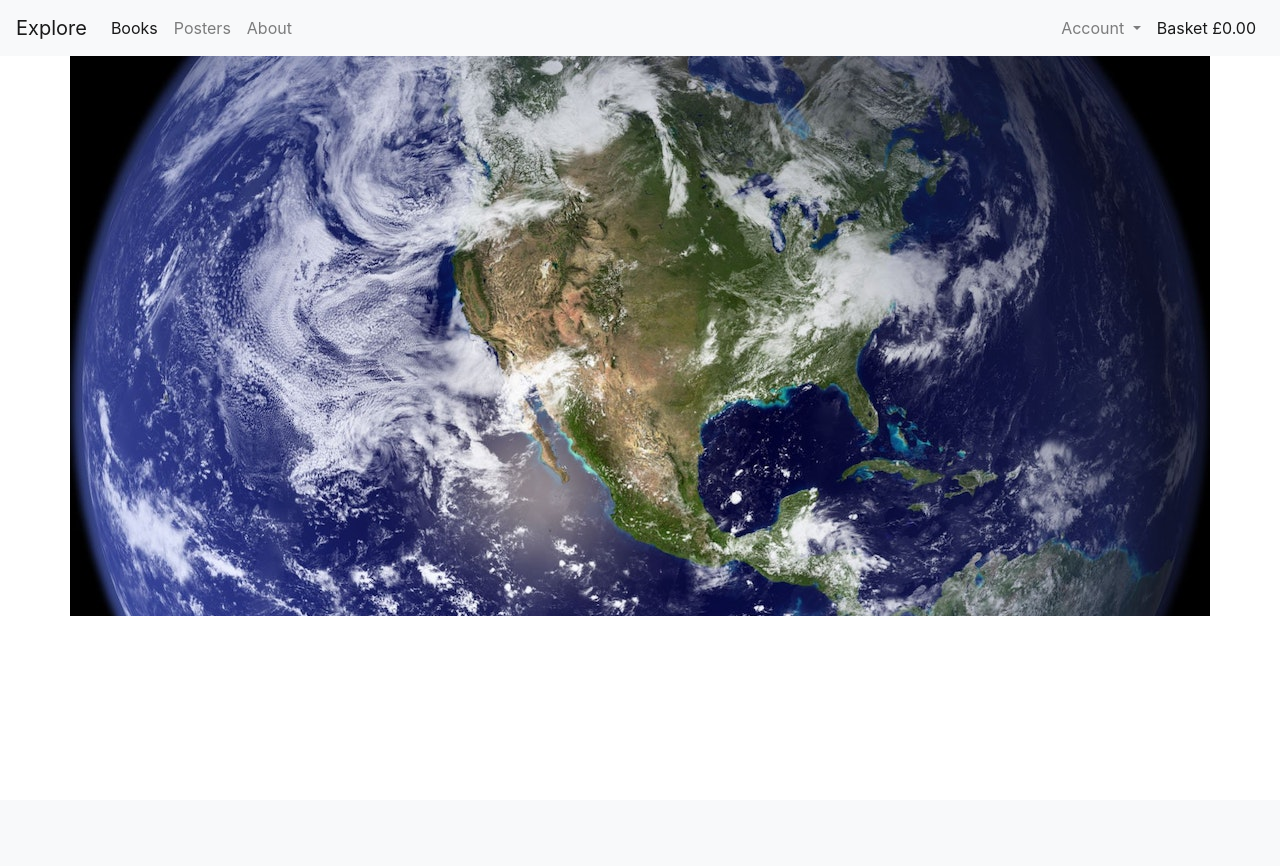
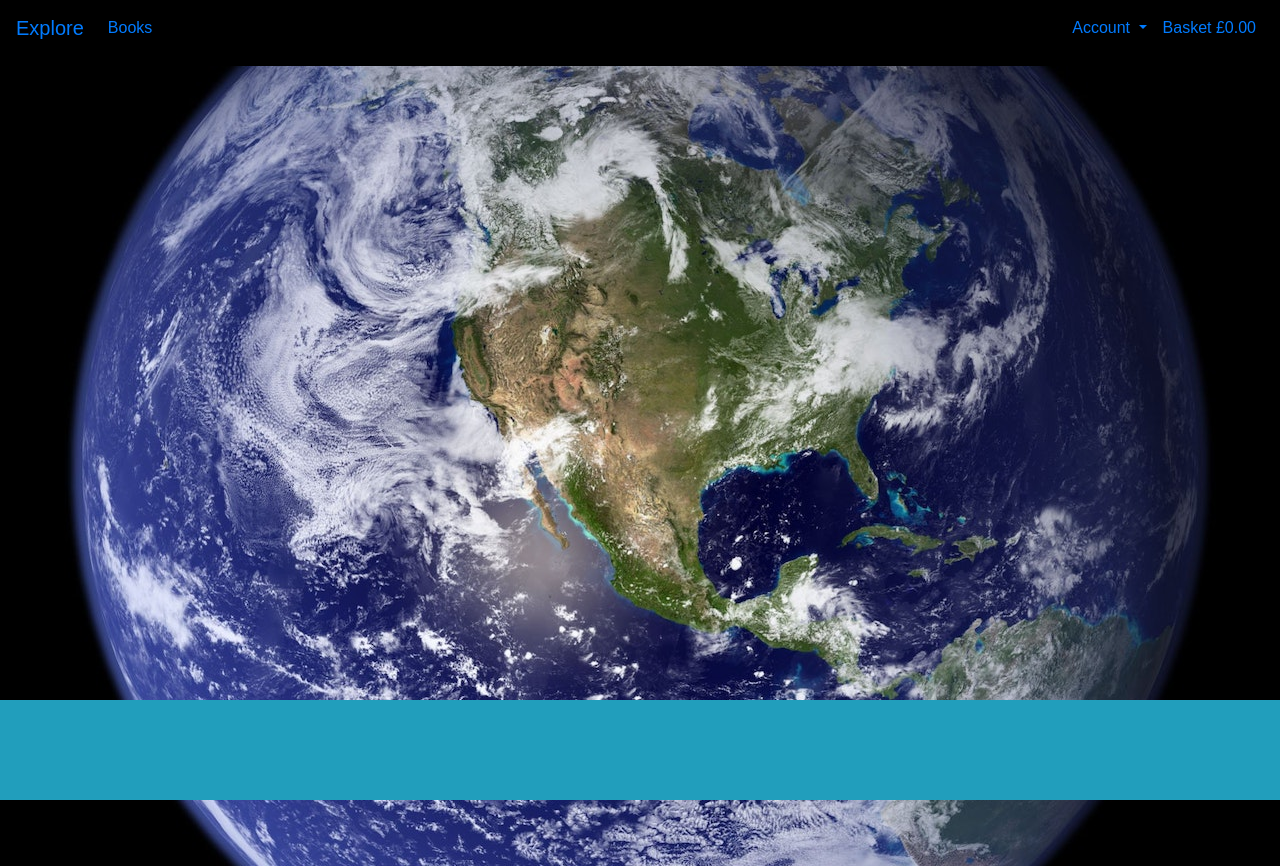
Before and after one commit to RadheyaM/explore, a Django app: page / in a window 1280 px wide. Before the commit the page ends 616 px from the top, so only its background shows below. Run offline with Django 3.2, Linux system fonts and the light colour scheme; some libraries are stand-ins or nearby versions.

Commit message:
Add some styling and structure to the site

```diff
--- a/basket/templates/basket/basket.html
+++ b/basket/templates/basket/basket.html
@@ -34,9 +34,9 @@
                 <p><small>Delivery: £{{ delivery }}</small></p>
                 <p><strong>Grand Total: £{{ grand_total }}</strong></p>
                 <a href="{% url 'books' %}" class="btn btn-outline-dark rounded-0 mt-5">
-                    <i class="fas fa-chevron-left"></i>&nbsp;Keep Browsing
+                    <i class="fas fa-chevron-left"></i>&nbsp;Keep Browsing</i>
                 </a>
             </div>
         </div>
-    </scetion>
+    </section>
 {% endblock %}
--- a/home/templates/home/index.html
+++ b/home/templates/home/index.html
@@ -2,7 +2,8 @@
 {% load static %}
 
 {% block content %}
-<section class="container hero-section hero-image">
-
+<section class="hero-section">
+    <div class="hero-image">
+    </div>
 </section>
 {% endblock %}
--- a/static/css/base.css
+++ b/static/css/base.css
@@ -1,30 +1,61 @@
+:root {
+    --light-blue: #8ECAE6;
+    --blue: #219EBC;
+    --dark-blue: #023047;
+    --yellow: #FFB703;
+    --orange: #FB8500;
+    --red: #d62828;
+}
+
+body {
+    margin: 0;
+    background: black;
+    min-height: 100%;
+    color: white;
+    font-family: 'Montserrat', sans-serif;
+    font-weight: 400;
+}
+
 hr {
     border: 0;
-    clear:both;
-    display:block;
+    clear: both;
+    display: block;
     width: 96%;
-    background-color: black;
+    background-color: white;
     height: 1px;
   }
 
 .btn-action {
-    background-color: orange;
+    background-color: var(--orange);
     color: white;
+}
+
+footer {
+    width: 100%;
+    height: 100px;
+    background-color: var(--blue);
+    position: fixed;
+    bottom: 0;
 }
 
 /*=========================
     homepage
 ==========================*/
+.hero-section {
+    display: block;
+    height: 10vh;
+    width: 100%;
+    padding-top: 10px;
+    margin: 0;
+}
 
 .hero-image {
     background: url('/media/hero.jpg') no-repeat center center fixed;
     background-size: cover;
-}
-
-.hero-section {
-    display: block;
-    height: 70vh;
     width: 100%;
+    height: 100vh;
+    padding: 0;
+    margin: 0;
 }
 
 /*===================================
--- a/templates/base.html
+++ b/templates/base.html
@@ -45,6 +45,8 @@
     {% block content %}
     {% endblock %}
 
+    {% include 'includes/footer.html' %}
+
     {% block post_load_js %}
     {% endblock %}
 
--- a/templates/includes/desktop-nav.html
+++ b/templates/includes/desktop-nav.html
@@ -1,5 +1,5 @@
 <!--Code taken from bootstrap 4.6 Docs and edited for current requirement-->
-<nav class="navbar navbar-expand-lg navbar-light bg-light">
+<nav class="navbar navbar-expand-lg">
     <a class="navbar-brand" href="{% url 'home' %}">Explore</a>
     <button class="navbar-toggler" type="button" data-toggle="collapse" data-target="#navbarNavDropdown" aria-controls="navbarNavDropdown" aria-expanded="false" aria-label="Toggle navigation">
         <span class="navbar-toggler-icon"></span>
@@ -8,12 +8,6 @@
         <ul class="navbar-nav">
             <li class="nav-item active">
               <a class="nav-link" href="{% url 'books' %}">Books<span class="sr-only">(current)</span></a>
-            </li>
-            <li class="nav-item">
-              <a class="nav-link" href="#">Posters</a>
-            </li>
-            <li class="nav-item">
-              <a class="nav-link" href="#">About</a>
             </li>
             {% comment %} <li class="nav-item dropdown">
                 <a class="nav-link dropdown-toggle" href="#" role="button" data-toggle="dropdown" aria-expanded="false">
--- a/templates/includes/footer.html
+++ b/templates/includes/footer.html
@@ -0,0 +1,5 @@
+<footer class="d-flex text-light">
+    <div class="col-lg-4"></div>
+    <div class="col-lg-4"></div>
+    <div class="col-lg-4"></div>
+</footer>
```
